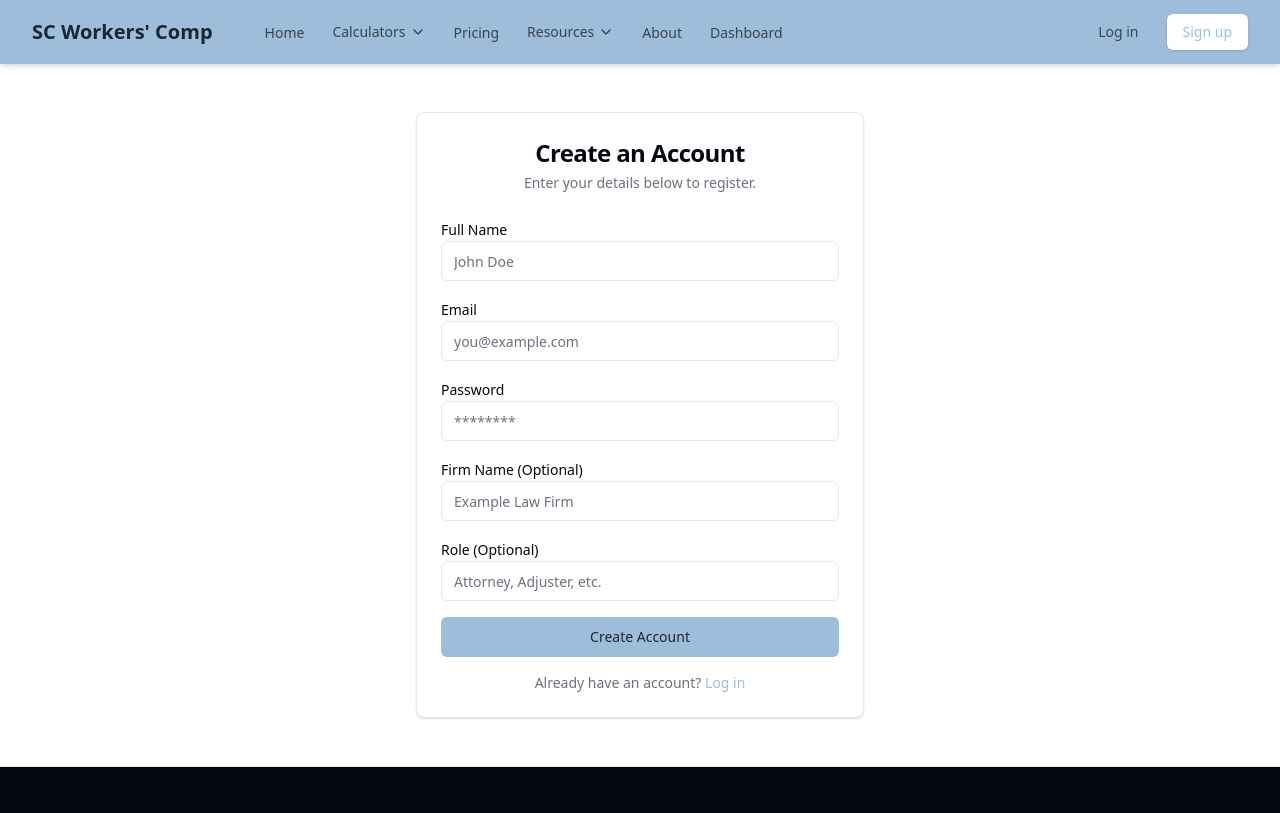
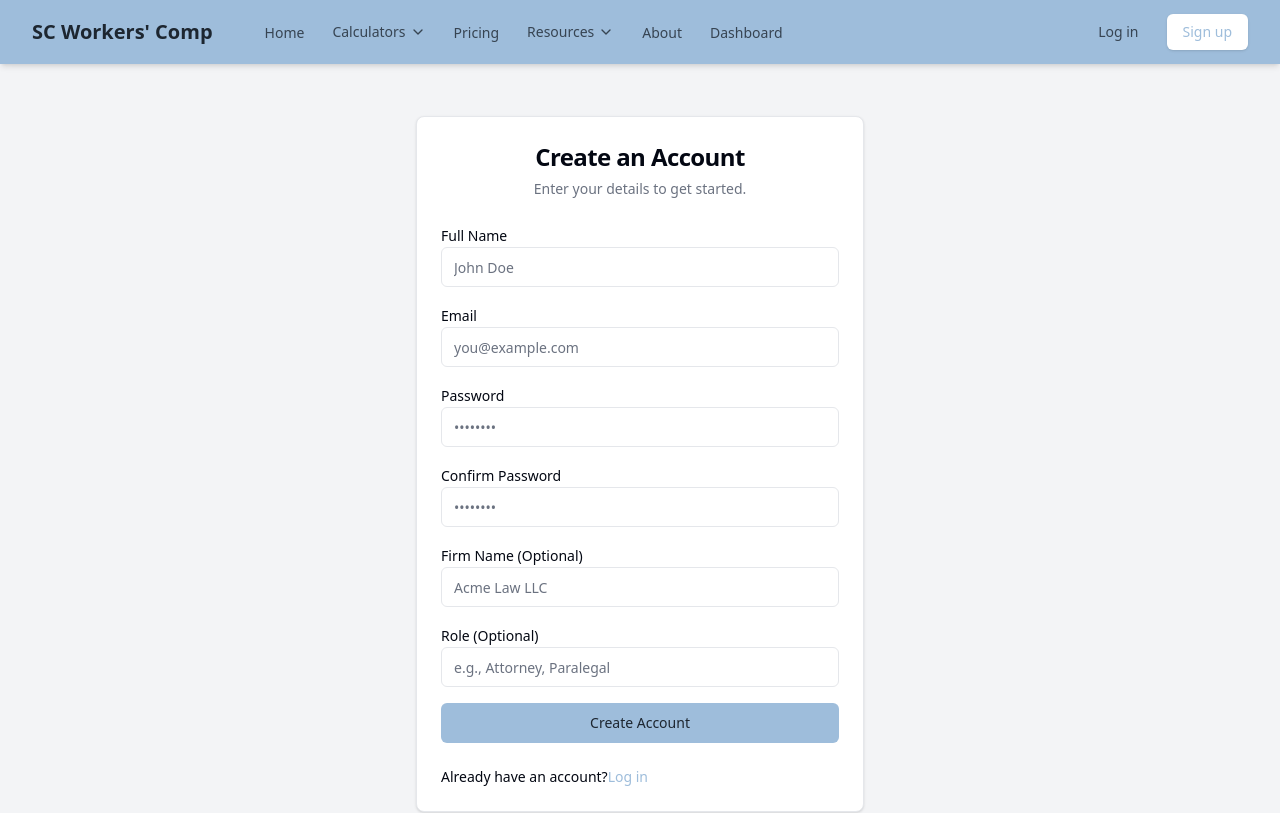
Before and after one commit to scottspivey/nextCompApp, a Next.js app in the folder next-comp-app/: page /signup in a window 1280 px wide. Shown: the top 813 px of the page. Built offline with nearby package versions, Linux system fonts and the light colour scheme.

Commit message:
Changes to be committed: 	modified:   next-comp-app/app/signup/page.tsx

```diff
--- a/next-comp-app/app/signup/page.tsx
+++ b/next-comp-app/app/signup/page.tsx
@@ -1,34 +1,185 @@
 // app/signup/page.tsx
+"use client";
 
+import React, { useState } from 'react';
+import { useRouter } from 'next/navigation';
+import { Button } from '@/app/Components/ui/button';
+import { Input } from '@/app/Components/ui/input';
+import { Label } from '@/app/Components/ui/label';
+import { Card, CardContent, CardDescription, CardFooter, CardHeader, CardTitle } from '@/app/Components/ui/card';
+import { useToast } from "@/app/Components/ui/use-toast";
 import Link from 'next/link';
-import { SignUpForm } from '@/app/signup/signup-form'; // Assuming form is in a separate file
-import {
-  Card,
-  CardContent,
-  CardDescription,
-  CardHeader,
-  CardTitle,
-} from "@/app/Components/ui/card"; // Adjust path if needed
 
-export default function SignUpPage() {
+export default function SignupPage() {
+  const router = useRouter();
+  const { toast } = useToast();
+  const [name, setName] = useState('');
+  const [email, setEmail] = useState('');
+  const [password, setPassword] = useState('');
+  const [confirmPassword, setConfirmPassword] = useState('');
+  const [firmName, setFirmName] = useState('');
+  const [role, setRole] = useState('');
+  const [isLoading, setIsLoading] = useState(false);
+  const [error, setError] = useState<string | null>(null);
+
+  const handleSubmit = async (event: React.FormEvent<HTMLFormElement>) => {
+    event.preventDefault();
+    setIsLoading(true);
+    setError(null);
+
+    if (password !== confirmPassword) {
+      const msg = "Passwords do not match.";
+      setError(msg);
+      toast({ title: "Error", description: msg, variant: "destructive" });
+      setIsLoading(false);
+      return;
+    }
+    if (password.length < 8) {
+      const msg = "Password must be at least 6 characters long.";
+      setError(msg);
+      toast({ title: "Error", description: msg, variant: "destructive" });
+      setIsLoading(false);
+      return;
+    }
+
+    try {
+      const response = await fetch('/api/auth/register', {
+        method: 'POST',
+        headers: { 'Content-Type': 'application/json' },
+        body: JSON.stringify({ name, email, password, firmName, role }),
+      });
+
+      // Attempt to parse the response body as JSON, regardless of status for now
+      // This helps to get error messages from the API even on non-2xx responses
+      let responseData;
+      try {
+        responseData = await response.json();
+      } catch (jsonParseError) {
+        // If response body is not JSON (e.g., unexpected server error page)
+        console.error("Failed to parse response JSON:", jsonParseError);
+        if (!response.ok) {
+          // If it's an error status and not JSON, use a generic HTTP error
+          const httpErrorMsg = `Registration failed: Server responded with status ${response.status} ${response.statusText}`;
+          setError(httpErrorMsg);
+          toast({ title: "Registration Failed", description: httpErrorMsg, variant: "destructive" });
+        } else {
+          // If it's a success status but not JSON (shouldn't happen with your API)
+          const unexpectedSuccessMsg = "Registration response was not in the expected format.";
+          setError(unexpectedSuccessMsg);
+          toast({ title: "Registration Error", description: unexpectedSuccessMsg, variant: "destructive" });
+        }
+        setIsLoading(false);
+        return;
+      }
+
+      if (!response.ok) {
+        // We have a non-2xx response, but we successfully parsed JSON (responseData)
+        const serverErrorMessage = responseData?.error || `Registration failed. Please try again. (Status: ${response.status})`;
+        console.log("Server error message from API:", serverErrorMessage); // Log the specific error
+        setError(serverErrorMessage);
+        toast({ title: "Registration Failed", description: serverErrorMessage, variant: "destructive" });
+      } else {
+        // Successful registration (status 201)
+        toast({ title: "Registration Successful!", description: "You can now log in." });
+        router.push('/login');
+      }
+    } catch (networkOrOtherError) {
+      // This catches errors from the fetch() call itself (e.g., network down)
+      // or any other unexpected errors not caught by the specific JSON parsing try-catch.
+      console.error("Registration submission network/other error:", networkOrOtherError);
+      const message = networkOrOtherError instanceof Error ? networkOrOtherError.message : "An unexpected network error occurred.";
+      setError(message);
+      toast({ title: "Registration Error", description: message, variant: "destructive" });
+    } finally {
+      setIsLoading(false);
+    }
+  };
+
   return (
-    <div className="flex items-center justify-center min-h-[calc(100vh-10rem)] py-12 px-4 sm:px-6 lg:px-8">
+    <div className="flex items-center justify-center min-h-screen bg-gray-100 dark:bg-gray-900 px-4">
       <Card className="w-full max-w-md">
-        <CardHeader className="space-y-1 text-center">
+        <CardHeader className="text-center">
           <CardTitle className="text-2xl font-bold">Create an Account</CardTitle>
-          <CardDescription>
-            Enter your details below to register.
-          </CardDescription>
+          <CardDescription>Enter your details to get started.</CardDescription>
         </CardHeader>
-        <CardContent className="space-y-4">
-          <SignUpForm />
-          <p className="mt-4 text-center text-sm text-muted-foreground">
-            Already have an account?{' '}
-            <Link href="/login" className="font-medium text-primary hover:underline underline-offset-4">
-              Log in
-            </Link>
-          </p>
+        <CardContent>
+          <form onSubmit={handleSubmit} className="space-y-4">
+            <div className="space-y-2">
+              <Label htmlFor="name">Full Name</Label>
+              <Input
+                id="name"
+                type="text"
+                value={name}
+                onChange={(e) => setName(e.target.value)}
+                required
+                placeholder="John Doe"
+              />
+            </div>
+            <div className="space-y-2">
+              <Label htmlFor="email">Email</Label>
+              <Input
+                id="email"
+                type="email"
+                value={email}
+                onChange={(e) => setEmail(e.target.value)}
+                required
+                placeholder="you@example.com"
+              />
+            </div>
+            <div className="space-y-2">
+              <Label htmlFor="password">Password</Label>
+              <Input
+                id="password"
+                type="password"
+                value={password}
+                onChange={(e) => setPassword(e.target.value)}
+                required
+                placeholder="••••••••"
+              />
+            </div>
+            <div className="space-y-2">
+              <Label htmlFor="confirmPassword">Confirm Password</Label>
+              <Input
+                id="confirmPassword"
+                type="password"
+                value={confirmPassword}
+                onChange={(e) => setConfirmPassword(e.target.value)}
+                required
+                placeholder="••••••••"
+              />
+            </div>
+             <div className="space-y-2">
+              <Label htmlFor="firmName">Firm Name (Optional)</Label>
+              <Input
+                id="firmName"
+                type="text"
+                value={firmName}
+                onChange={(e) => setFirmName(e.target.value)}
+                placeholder="Acme Law LLC"
+              />
+            </div>
+            <div className="space-y-2">
+              <Label htmlFor="role">Role (Optional)</Label>
+              <Input
+                id="role"
+                type="text"
+                value={role}
+                onChange={(e) => setRole(e.target.value)}
+                placeholder="e.g., Attorney, Paralegal"
+              />
+            </div>
+            {error && <p className="text-sm text-red-600 dark:text-red-400 text-center">{error}</p>}
+            <Button type="submit" className="w-full" disabled={isLoading}>
+              {isLoading ? 'Creating Account...' : 'Create Account'}
+            </Button>
+          </form>
         </CardContent>
+        <CardFooter className="text-center text-sm">
+          Already have an account?{' '}
+          <Link href="/login" className="font-medium text-primary hover:underline">
+            Log in
+          </Link>
+        </CardFooter>
       </Card>
     </div>
   );
```
